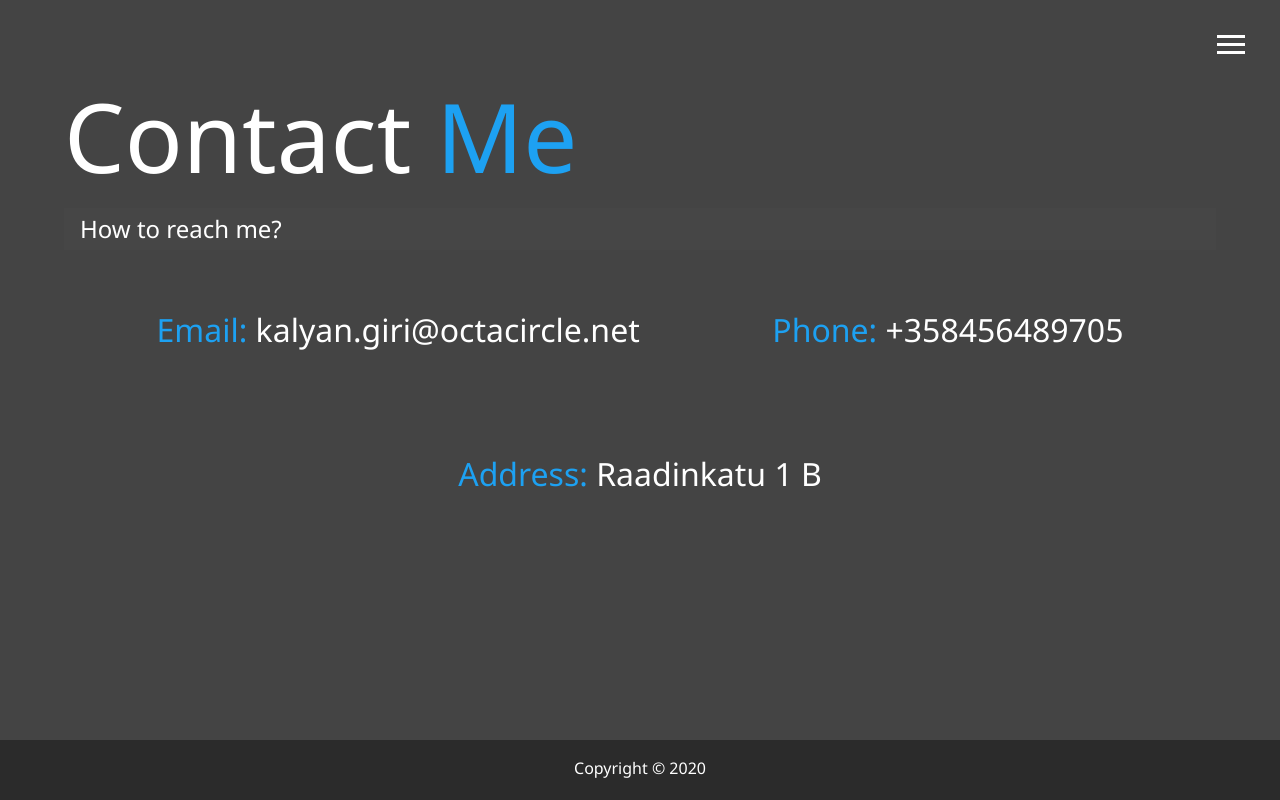
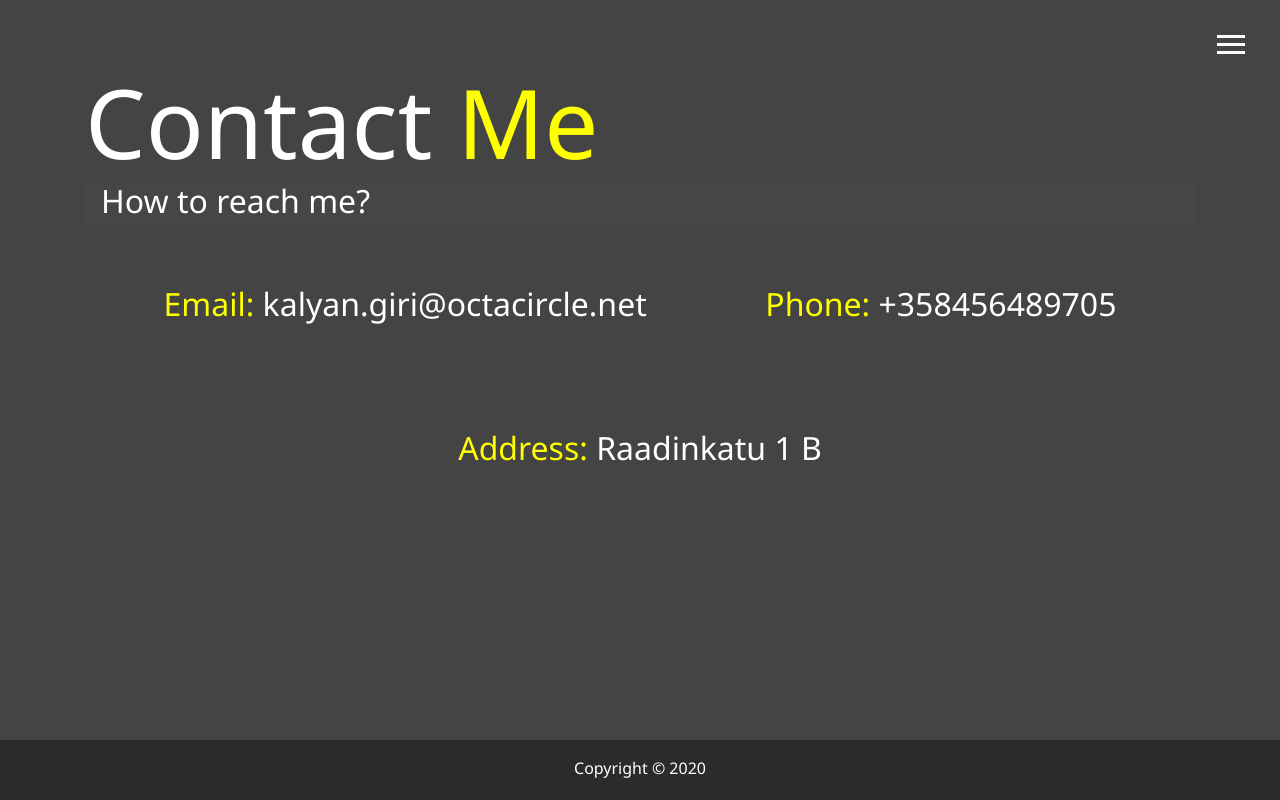
Before and after one commit to kalyangiri/portfolio, a website: page dist/contact.html in a window 1280 px wide. Drawn offline with nearby package versions, Linux system fonts and the light colour scheme.

```diff
--- a/scss/_config.scss
+++ b/scss/_config.scss
@@ -1,5 +1,5 @@
 $primary-color: #444;
-$secondary-color: #1da1f2;
+$secondary-color: #ffff00;
 $show-home-image: true;
 $home-image: url(../img/background.jpg);
 $background-opacity: 0.7;
--- a/scss/main.scss
+++ b/scss/main.scss
@@ -45,7 +45,7 @@
 }
 
 .text-secondary {
-  color: $secondary-color;
+  color: $secondary-color !important;
 }
 
 main {
```
Also changed, not shown: dist/about.html, dist/contact.html, dist/css/main.css, dist/index.html, dist/work.html.
